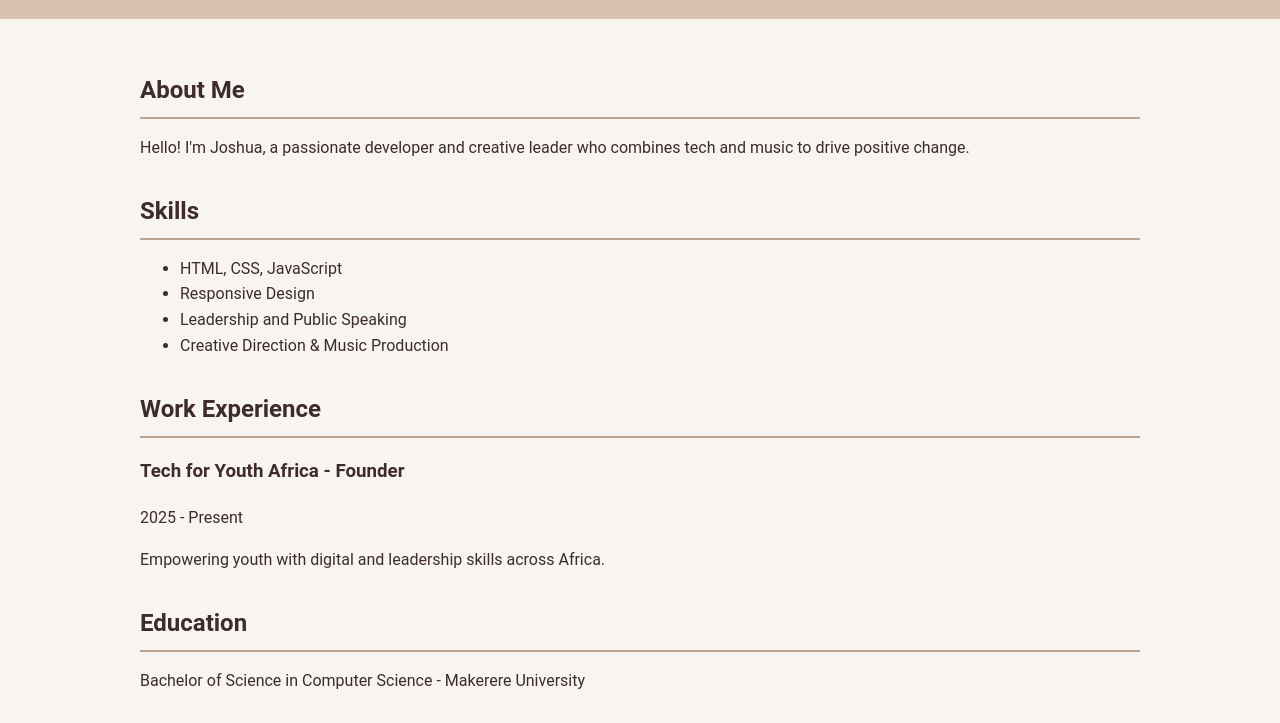
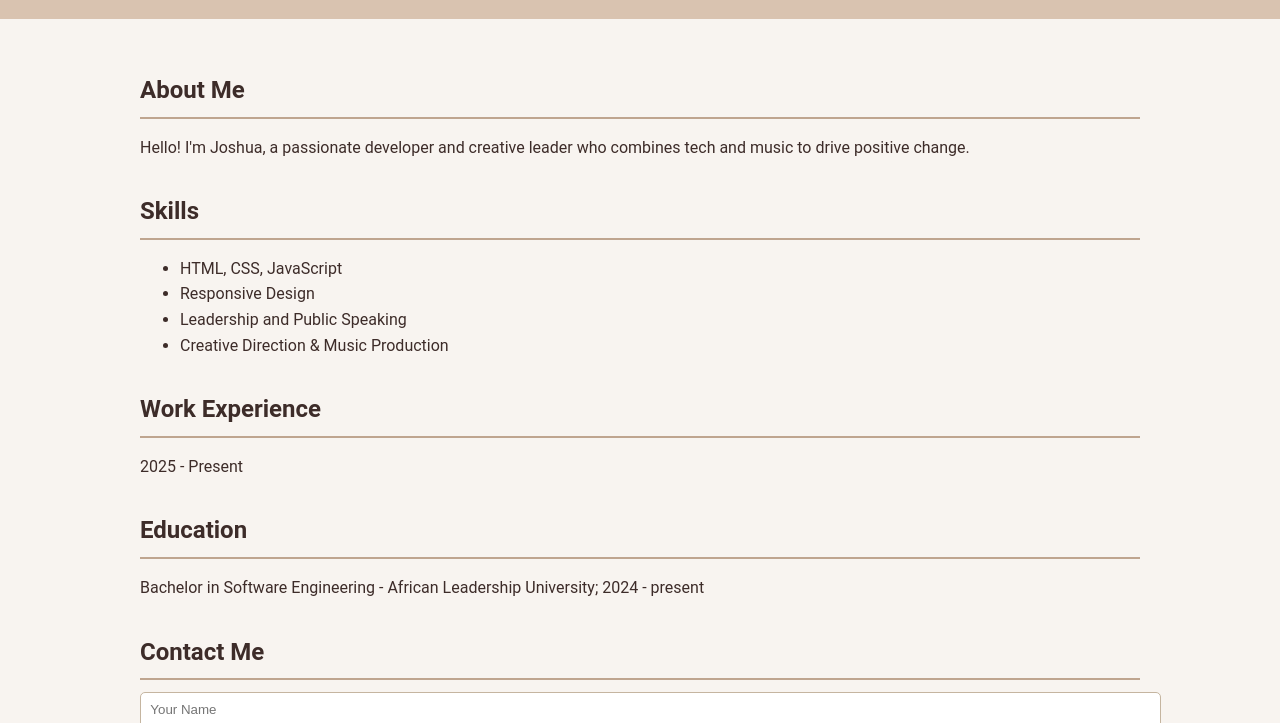
Before and after one commit to jagonzibwa/Josh-s-Resume, a plain HTML site: page index.html in a window 1280 px wide. Shown: the part 91-814 px from the top of the page. Drawn offline with Linux system fonts and the light colour scheme.

Commit message:
trying smthn

```diff
--- a/index.html
+++ b/index.html
@@ -41,16 +41,15 @@
     <section id="experience">
       <h2>Work Experience</h2>
       <article>
-        <h3>Tech for Youth Africa - Founder</h3>
         <p>2025 - Present</p>
-        <p>Empowering youth with digital and leadership skills across Africa.</p>
+
       </article>
     </section>
 
 
     <section id="education">
       <h2>Education</h2>
-      <p>Bachelor of Science in Computer Science - Makerere University</p>
+      <p>Bachelor in Software Engineering - African Leadership University; 2024 - present</p>
     </section>
 
     <section id="contact">
```
